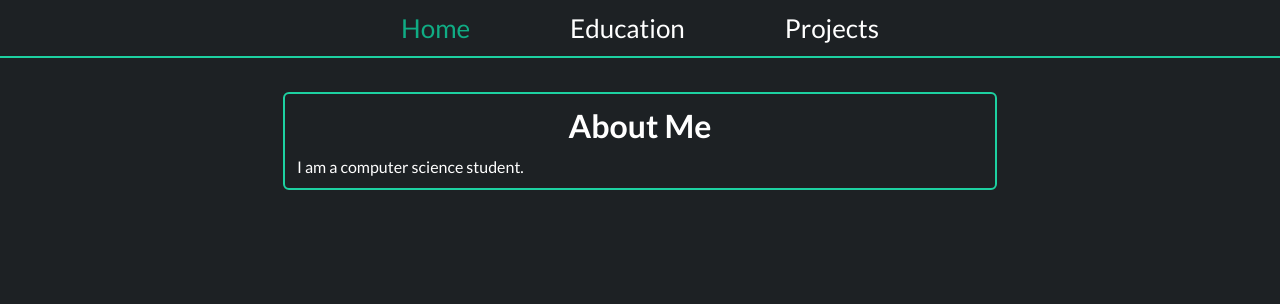
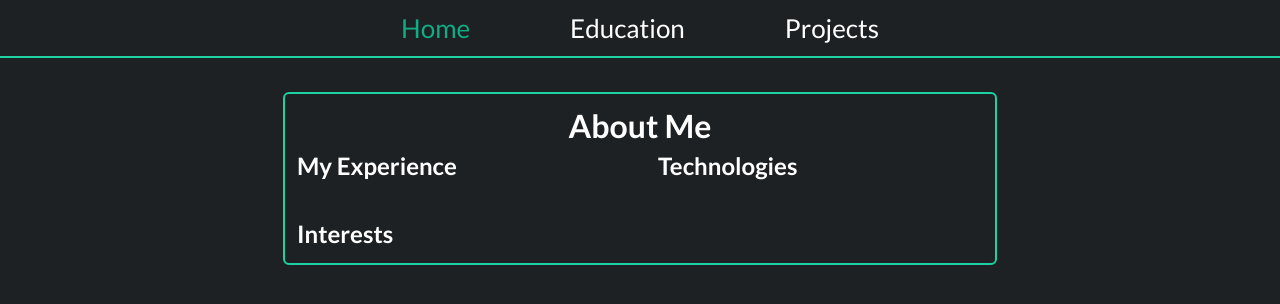
Before and after one commit to tylerhand1/portfolio, a React (Vite) app: page /home in a window 1280 px wide. Shown: the top 304 px of the page. Built offline with nearby package versions, Linux system fonts and the light colour scheme.

Commit message:
Started creating layout for About Me section on Home page

```diff
--- a/src/index.css
+++ b/src/index.css
@@ -184,9 +184,26 @@ h2 {
 }
 /* End general main styling */
 
+/* Home Page */
+.home-card {
+
+}
+
+.home-card-sections-container {
+  grid-template-columns: repeat(auto-fit, minmax(300px, 1fr));
+  grid-auto-rows: 1fr;
+  gap: 36px;
+
+  justify-items: stretch;
+  align-items: stretch;
+}
+
+.home-card-section p {
+  color: var(--secondary-text-color);
+}
+
 /* Education page */
 .education-title-container {
-  display: flex;
   padding: 6px 0 6px;
 }
 
@@ -213,7 +230,6 @@ h2 {
 }
 
 .education-title-logo-container {
-  display: flex;
   flex: 1;
   justify-content: flex-end;
   align-items: center;
@@ -236,8 +252,7 @@ h2 {
 
   grid-template-columns: repeat(auto-fit, minmax(300px, 1fr));
   grid-auto-rows: 1fr;
-  column-gap: 36px;
-  row-gap: 36px;
+  gap: 36px;
 
   justify-items: stretch;
   align-items: stretch;
--- a/src/pages/Home.jsx
+++ b/src/pages/Home.jsx
@@ -5,9 +5,22 @@ const Home = () => {
     <>
       <Navbar isHome={true} />
       <main className='flex'>
-        <div className='card'>
+        <div className='card home-card'>
           <h1>About Me</h1>
-          <p>I am a computer science student.</p>
+          <div className="grid home-card-sections-container">
+            <div className="home-card-section">
+              <h2>My Experience</h2>
+              {/* TODO: Add experience into this section */}
+            </div>
+            <div className="home-card-section">
+              <h2>Technologies</h2>
+              {/* TODO: Add svg icons for each technology I wish to list */}
+            </div>
+            <div className="home-card-section">
+              <h2>Interests</h2>
+              {/* Add interests in, possibly in ul format */}
+            </div>
+          </div>
         </div>
       </main>
     </>
```
